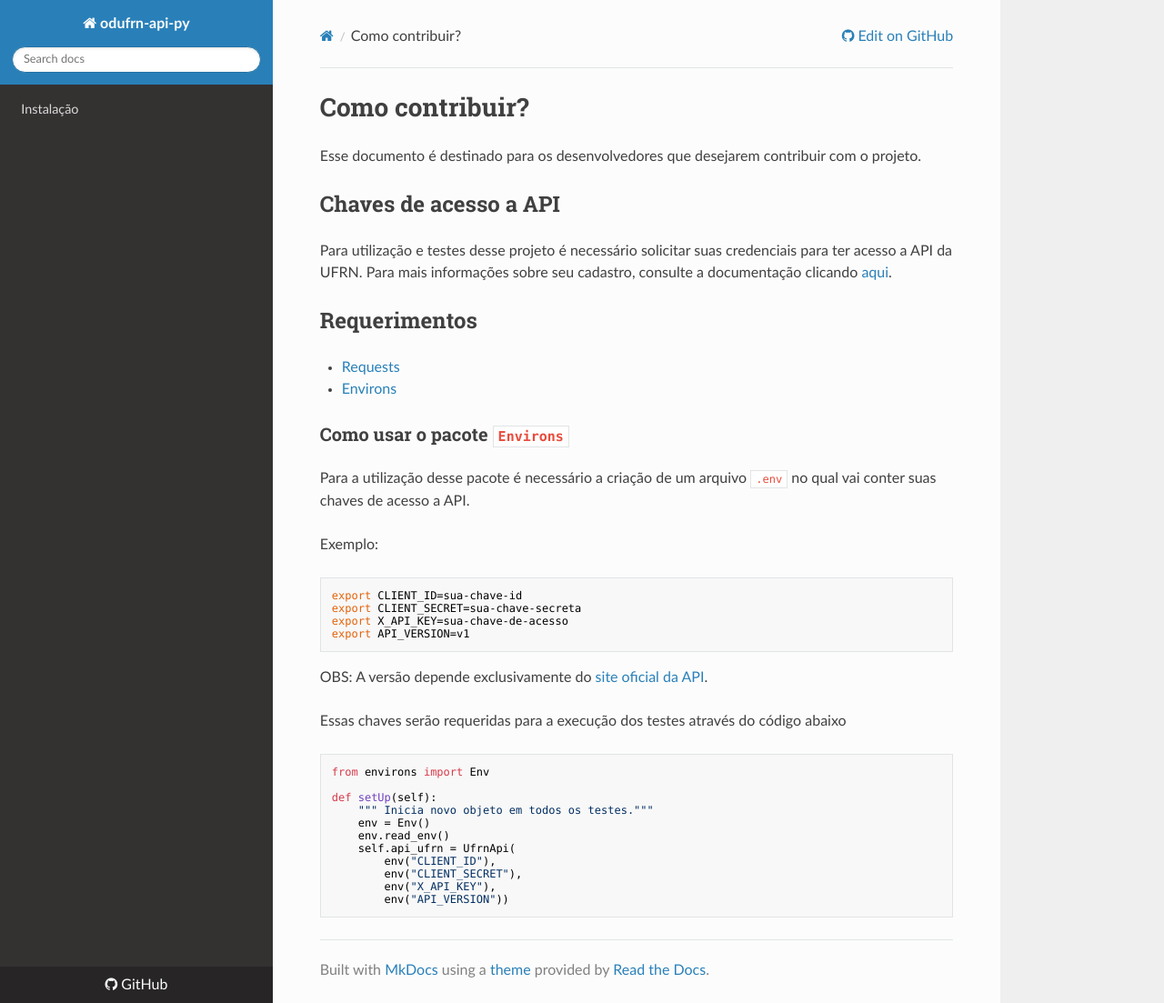
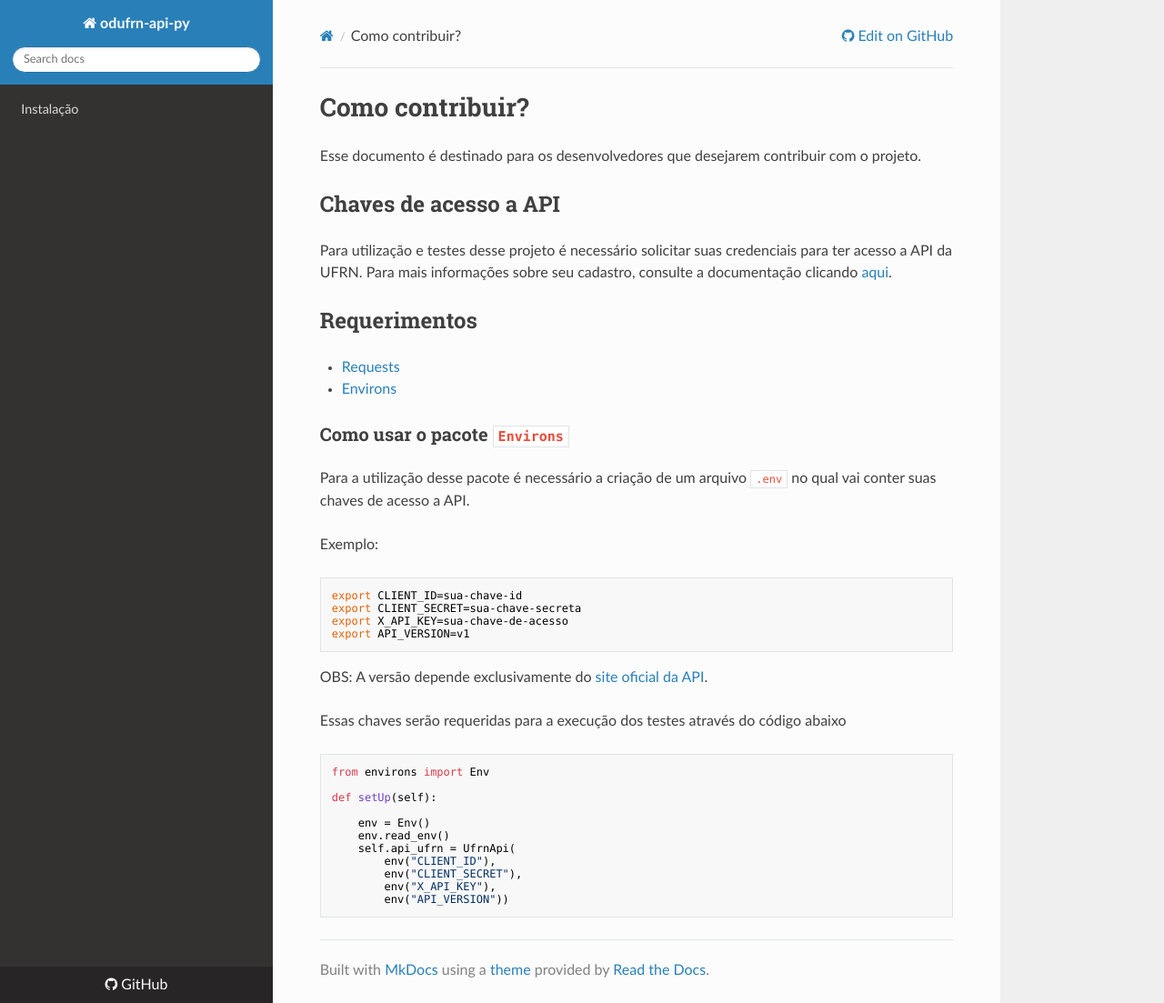
Before and after one commit to odufrn/odufrn-api-py, an MkDocs documentation site: the page built from docs/contributor.md, in a window 1280 px wide and 1103 px high. Shown: the whole window at 91% size. Built offline with MkDocs 1.6.1, drawn with Linux system fonts in a browser that asks for light colours; nearby versions of some CDN libraries.

```diff
--- a/.travis.yml
+++ b/.travis.yml
@@ -7,6 +7,7 @@ install:
   - python setup.py install
   - pip install pycodestyle
   - pip install coveralls
+  - pip install environs
 before_install:
   - pip install --upgrade pip
 script:
--- a/docs/contributor.md
+++ b/docs/contributor.md
@@ -29,7 +29,7 @@ Essas chaves serão requeridas para a execução dos testes através do código
 from environs import Env
 
 def setUp(self):
-    """ Inicia novo objeto em todos os testes."""
+
     env = Env()
     env.read_env()
     self.api_ufrn = UfrnApi(
```
